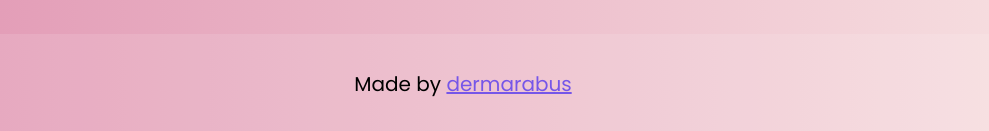
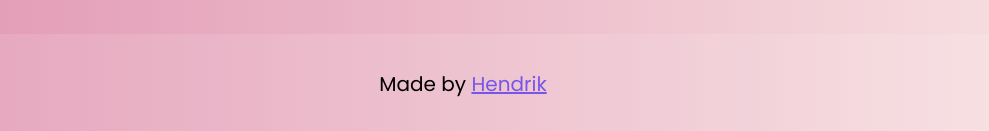
Before and after one commit to dermarabus/Haram-stufen-, a plain HTML site: page index.html in a window 1280 px wide. Shown: the part 666-797 px from the top of the page, without its empty margins (177-1166 px from the left). Drawn offline with Linux system fonts and the light colour scheme.

Commit message:
Update index.html

```diff
--- a/index.html
+++ b/index.html
@@ -19,7 +19,7 @@
     <p id="result"></p>
 
     <footer>
-        <p class="madeby">Made by <a href="https://github.com/dermarabus" target="_blank">dermarabus</a></p>
+        <p class="madeby">Made by <a href="https://github.com/dermarabus" target="_blank">Hendrik</a></p>
     </footer>
     <script src="js/scripts.js"></script>
     <noscript>
```
